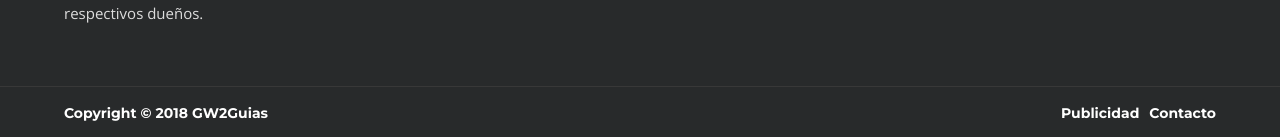
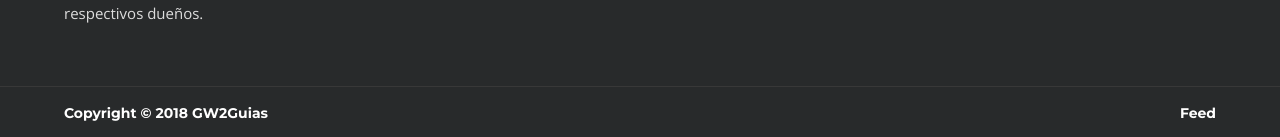
Before and after one commit to ACast59/GW2Guias, a Jekyll site: the page built from index.html, in a window 1280 px wide. Shown: the part 2245-2382 px from the top of the page. Built offline with Jekyll 4.4.1, drawn with Linux system fonts in a browser that asks for light colours; the list of posts is cut into pages by our own code.

Commit message:
Update footer.html

```diff
--- a/_includes/footer.html
+++ b/_includes/footer.html
@@ -13,11 +13,11 @@
         <p class="recommended-text">Para una navegacion web optima te recomendamos el uso de los ultimos navegadores web, no solo mejoraras tu experiencia, tambien mejoraras tu seguridad.</p>
 
         <div class="recommended-browsers">
-          <a href=""><i class="icon-firefox"></i></a>
-          <a href=""><i class="icon-chrome"></i></a>
-          <a href=""><i class="icon-safari"></i></a>
-          <a href=""><i class="icon-opera"></i></a>
-          <a href=""><i class="icon-edge"></i></a>
+          <a href="https://www.mozilla.org/es-ES/firefox/new/" ref="nofollow"><i class="icon-firefox"></i></a>
+          <a href="https://www.google.com/chrome/" ref="nofollow"><i class="icon-chrome"></i></a>
+          <a href="https://www.apple.com/es/safari/" ref="nofollow"><i class="icon-safari"></i></a>
+          <a href="https://www.opera.com/es" ref="nofollow"><i class="icon-opera"></i></a>
+          <a href="https://www.microsoft.com/es-es/windows/microsoft-edge" ref="nofollow"><i class="icon-edge"></i></a>
         </div>
       </div>
 
@@ -41,8 +41,7 @@
 
       <div class="level-right">
         <div class="level-item">
-          <a href="colabora.html">Publicidad</a>
-          <a href="privacidad.html">Contacto</a>
+          <a href="{{ site.url }}/feed.xml">Feed</a>
         </div>
       </div>
     </div>
```
